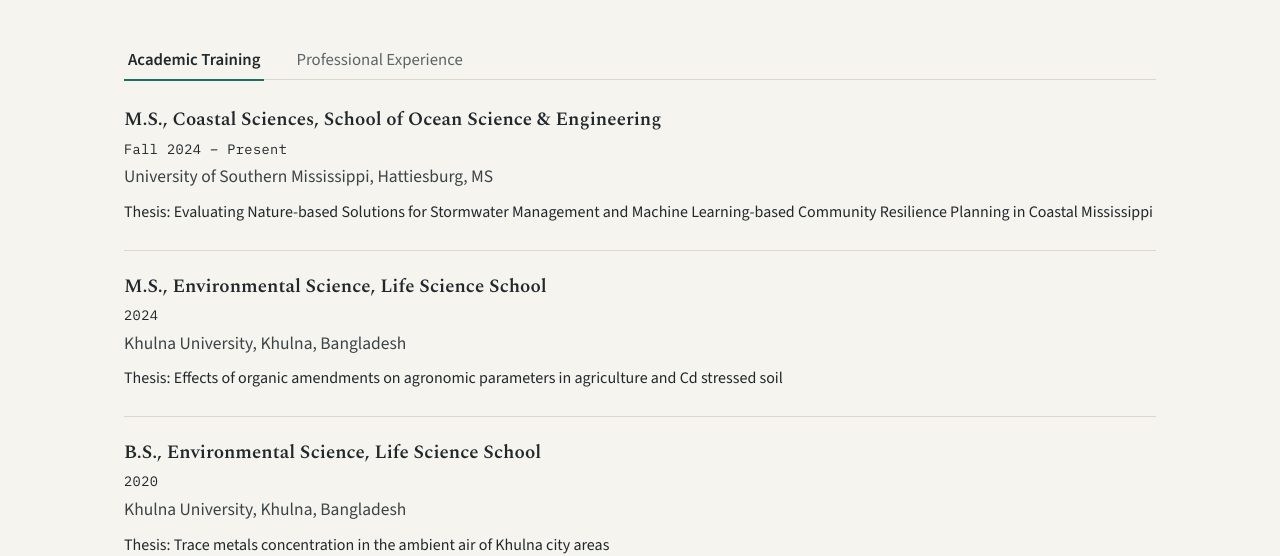
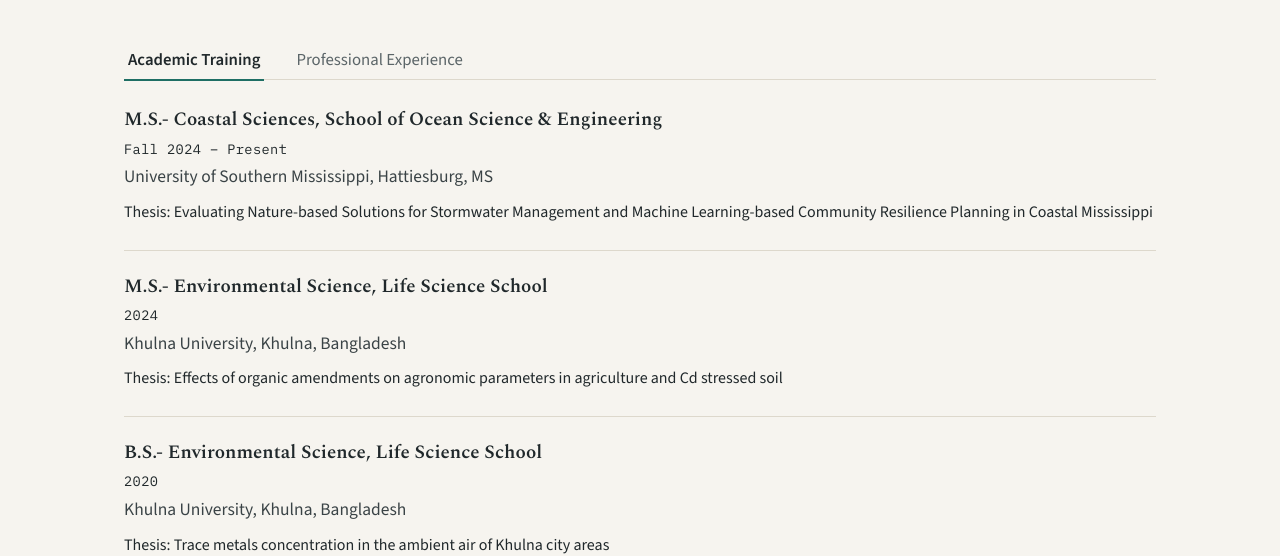
Before and after one commit to Shahinur-Rahman-web/Shahinur-Rahman-web.github.io, a Jekyll site: the page built from background.md, in a window 1280 px wide and 988 px high. Shown: the part 254-810 px from the top of the window. Built offline with Jekyll 4.4.1, drawn with Linux system fonts in a browser that asks for light colours.

Commit message:
Update background.md

```diff
--- a/background.md
+++ b/background.md
@@ -28,7 +28,7 @@
 <div class="tab-panel" id="education">
 
 <div class="entry">
-<div class="entry-head"><h3>M.S., Coastal Sciences, School of Ocean Science &amp; Engineering</h3><span class="entry-meta mono">Fall 2024 – Present</span></div>
+<div class="entry-head"><h3>M.S.- Coastal Sciences, School of Ocean Science &amp; Engineering</h3><span class="entry-meta mono">Fall 2024 – Present</span></div>
 <div class="meta">University of Southern Mississippi, Hattiesburg, MS</div>
 
 Thesis: Evaluating Nature-based Solutions for Stormwater Management and Machine Learning-based Community Resilience Planning in Coastal Mississippi
@@ -36,7 +36,7 @@
 </div>
 
 <div class="entry">
-<div class="entry-head"><h3>M.S., Environmental Science, Life Science School</h3><span class="entry-meta mono">2024</span></div>
+<div class="entry-head"><h3>M.S.- Environmental Science, Life Science School</h3><span class="entry-meta mono">2024</span></div>
 <div class="meta">Khulna University, Khulna, Bangladesh</div>
 
 Thesis: Effects of organic amendments on agronomic parameters in agriculture and Cd stressed soil
@@ -44,7 +44,7 @@
 </div>
 
 <div class="entry">
-<div class="entry-head"><h3>B.S., Environmental Science, Life Science School</h3><span class="entry-meta mono">2020</span></div>
+<div class="entry-head"><h3>B.S.- Environmental Science, Life Science School</h3><span class="entry-meta mono">2020</span></div>
 <div class="meta">Khulna University, Khulna, Bangladesh</div>
 
 Thesis: Trace metals concentration in the ambient air of Khulna city areas
```
